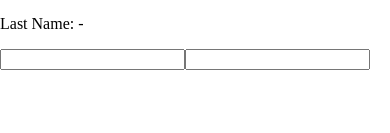
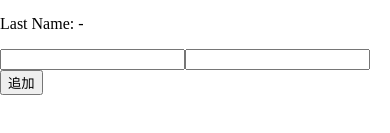
Before and after one commit to Pippippi3104/2020_React-Hooks-, a React Native app in the folder react-hooks/: screen / in a window 390 px wide. Shown: the part 245-378 px from the top of the page. Built offline with nearby package versions, Linux system fonts and the light colour scheme.

Commit message:
# finish editing lesson06

```diff
--- a/react-hooks/App.js
+++ b/react-hooks/App.js
@@ -3,6 +3,7 @@ import "./App.css";
 import Counter from "./component/Counter";
 import CounterHook from "./component/CounterHook";
 import FormHook from "./component/FormHook";
+import ItemHook from "./component/ItemHook";
 
 function App() {
   return (
@@ -10,6 +11,7 @@ function App() {
       <Counter />
       <CounterHook />
       <FormHook />
+      <ItemHook />
     </div>
   );
 };
--- a/react-hooks/component/FormHook.js
+++ b/react-hooks/component/FormHook.js
@@ -13,12 +13,12 @@ function FormHook() {
                 <input
                     type="text"
                     value={name.firstName}
-                    onChange={e => setName({ firstName: e.target.value })}
+                    onChange={e => setName({...name, firstName: e.target.value })}
                 />
                 <input
                     type="text"
                     value={name.lastName}
-                    onChange={e => setName({ lastName: e.target.value })}
+                    onChange={e => setName({...name, lastName: e.target.value })}
                 />
             </form>
         </div>
--- /dev/null
+++ b/react-hooks/component/ItemHook.js
@@ -0,0 +1,25 @@
+import React, { useState } from 'react'
+
+function ItemHook() {
+    const [items, setItems] = useState([])
+    const addItem = () => {
+        setItems([...items, {id: setItems.length, value: Math.floor( Math.random()*11 )}])
+    }
+
+    return (
+        <div>
+            <button onClick={addItem} >追加</button>
+            <ul>
+                {
+                    items.map(item => (
+                        <li key={item.id}>
+                            {item.value}
+                        </li>
+                    ))
+                }
+            </ul>
+        </div>
+    )
+}
+
+export default ItemHook
```
Also changed, not shown: 1 other file (tests, documents, lock files or other folders).
